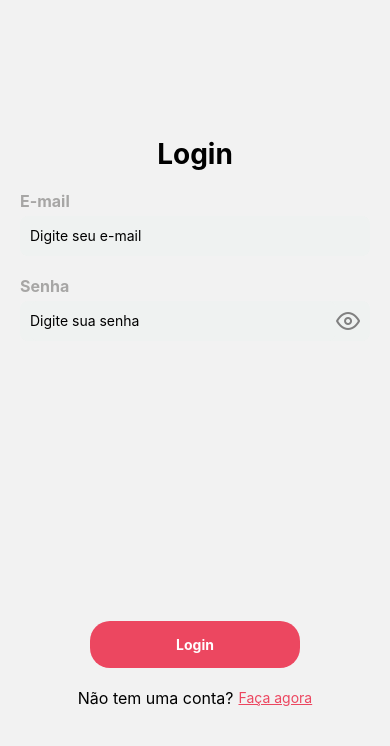
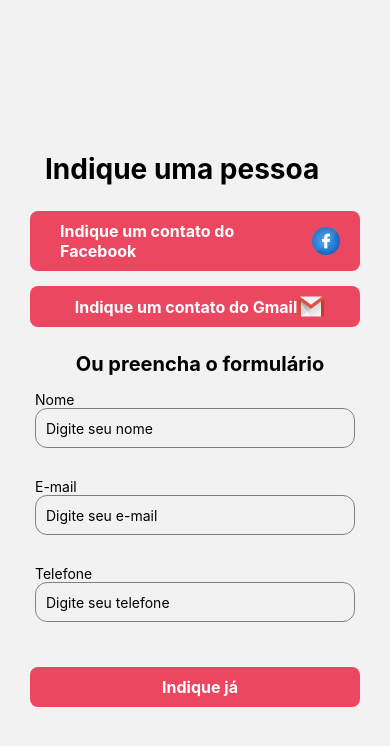
Before and after one commit to ThalisAntunesDaSilva/IndicaMais-app, a React Native app: screen /Indication in a window 390 px wide. Shown: the top 746 px of the page. Built offline with nearby package versions, Linux system fonts and the light colour scheme.

Commit message:
feat: implemetation indication page

```diff
--- /dev/null
+++ b/src/pages/Indication/index.js
@@ -0,0 +1,83 @@
+import React, { useState } from 'react';
+import { View, Text, TextInput, TouchableOpacity, Image } from 'react-native';
+import { Feather } from '@expo/vector-icons';
+import facebook from "../../assets/facebook.png";
+import gmail from "../../assets/gmail.png"
+import styles from "./styles"; // Importe os estilos
+
+export default function Indication() {
+  return (
+    <View style={styles.container}>
+      <View style={styles.viewTitle}>
+        <Text style={styles.title}>Indique uma pessoa</Text>
+      </View>
+      {/* Logos */}
+      <View style={styles.logosContainer}>
+        <TouchableOpacity style={styles.indiqueButton}>
+          <Text style={styles.indiqueButtonText}>Indique um contato do Facebook</Text>
+          <Image source={facebook} />
+        </TouchableOpacity>
+        <TouchableOpacity style={styles.indiqueButton}>
+          <Text style={styles.indiqueButtonText}>Indique um contato do Gmail</Text>
+          <Image source={gmail} />
+        </TouchableOpacity>
+        <Text style={styles.titleFormulario}>Ou preencha o formulário</Text>
+      </View>
+
+      {/* Form */}
+      <IndiquePessoaForm />
+    </View>
+  );
+}
+
+function IndiquePessoaForm() {
+  const [name, setName] = useState('');
+  const [email, setEmail] = useState('');
+  const [phone, setPhone] = useState('');
+
+  const handleIndiquePessoa = () => {
+    console.log('Nome:', name);
+    console.log('Email:', email);
+    console.log('Telefone:', phone);
+  };
+
+  return (
+    <View style={styles.form}>
+      <View style={styles.infoCard}>
+        <Text style={styles.infoCardLabel}>Nome</Text>
+        <TextInput
+          style={styles.inputBackground}
+          placeholder="Digite seu nome"
+          onChangeText={(text) => setName(text)}
+          value={name}
+        />
+      </View>
+      <View style={styles.infoCard}>
+        <Text style={styles.infoCardLabel}>E-mail</Text>
+        <TextInput
+          style={styles.inputBackground}
+          placeholder="Digite seu e-mail"
+          onChangeText={(text) => setEmail(text)}
+          value={email}
+        />
+      </View>
+      <View style={styles.infoCard}>
+        <Text style={styles.infoCardLabel}>Telefone</Text>
+        <TextInput
+          style={styles.inputBackground}
+          placeholder="Digite seu telefone"
+          onChangeText={(text) => setPhone(text)}
+          value={phone}
+        />
+      </View>
+      <View style={styles.indiqueButtonContainer}>
+        <TouchableOpacity
+          style={styles.indiqueButton}
+          onPress={handleIndiquePessoa}
+        >
+          <Text style={styles.indiqueButtonText}>Indique já</Text>
+        </TouchableOpacity>
+      </View>
+    </View>
+  );
+}
--- /dev/null
+++ b/src/pages/Indication/styles.js
@@ -0,0 +1,105 @@
+import { StyleSheet } from "react-native";
+
+
+export default StyleSheet.create({
+  container: {
+    width: '100%',
+    flex: 1,
+    justifyContent: 'center',
+    alignItems: 'center',
+    padding: 30,
+  },
+  viewTitle: {
+    display: "flex",
+    flexDirection: "row",
+    alignItems: "start",
+    width: "100%",
+    marginBottom: 5,
+  },
+
+  title: {
+    fontSize: 28,
+    fontWeight: 'bold',
+    marginTop: 30,
+    marginLeft: 15,
+  },
+  form: {
+    width: '100%',
+  },
+  inputBackground: {
+    width: '100%',
+    height: 40,
+    borderColor: 'gray',
+    borderWidth: 1,
+    marginBottom: 10,
+    paddingHorizontal: 10,
+    borderRadius: 12,
+  },
+  indicaInput: {
+    width: '100%',
+    height: 40,
+    borderColor: 'gray',
+    borderWidth: 1,
+    marginBottom: 10,
+    paddingHorizontal: 10,
+    borderRadius: 12,
+  },
+  signupContainer: {
+    flexDirection: 'column',
+    alignItems: 'center',
+    marginTop: 20,
+  },
+  signupText: {
+    fontSize: 16,
+    borderRadius: 8,
+  },
+  signupLinkText: {
+    color: '#EC4760',
+    textDecorationLine: 'underline',
+    marginBottom: 15,
+    borderRadius: 10,
+  },
+  indiqueButtonContainer: {
+    alignItems: 'center',
+    marginTop: 20,
+  },
+  indiqueButton: {
+    width: '100%',
+    backgroundColor: '#EC4760',
+    paddingVertical: 10,
+    paddingHorizontal: 20,
+    borderRadius: 8,
+    display: 'flex',
+    flexDirection: 'row',
+    alignItems: 'center',
+    justifyContent: 'center',
+    marginBottom: 15,
+  },
+  indiqueButtonText: {
+    fontWeight: 'bold',
+    color: 'white',
+    fontSize: 16,
+    marginLeft: 10,
+  },
+  logosContainer: {
+    width: '100%',
+    alignItems: 'center',
+    marginTop: 20,
+  },
+
+  titleFormulario: {
+    padding: 10,
+    fontWeight: 600,
+    color: 'black',
+    fontSize: 20,
+    marginLeft: 10,
+    alignItems: 'center',
+    justifyContent: 'spaceBetween',
+    fontWeight: 'bold',
+  },
+  infoCard: {
+    padding: 5,
+    marginBottom: 10,
+    borderRadius: 10,
+  },
+});
--- a/src/routes.js
+++ b/src/routes.js
@@ -5,13 +5,15 @@ const Stack = createNativeStackNavigator();
 import Home from "./pages/Home/index";
 import LoginScreen from "./pages/LoginScreen/index";
 import Register from "./pages/Register";
+import Indication from "./pages/Indication";
 
 export default function Routes() {
   return (
     <NavigationContainer>
       <Stack.Navigator screenOptions={{ headerShown: false }}>
-          <Stack.Screen name="LoginScreen" component={LoginScreen} />
+        <Stack.Screen name="Indication" component={Indication} />
         <Stack.Screen name="Home" component={Home} />
+        <Stack.Screen name="LoginScreen" component={LoginScreen} />
         <Stack.Screen name="Register" component={Register} />
       </Stack.Navigator>
     </NavigationContainer>
```
Also changed, not shown: src/pages/Indication/IndiquePessoaForm.js (added, +45 -0 lines), src/assets/facebook.png (added), src/assets/gmail.png (added).
